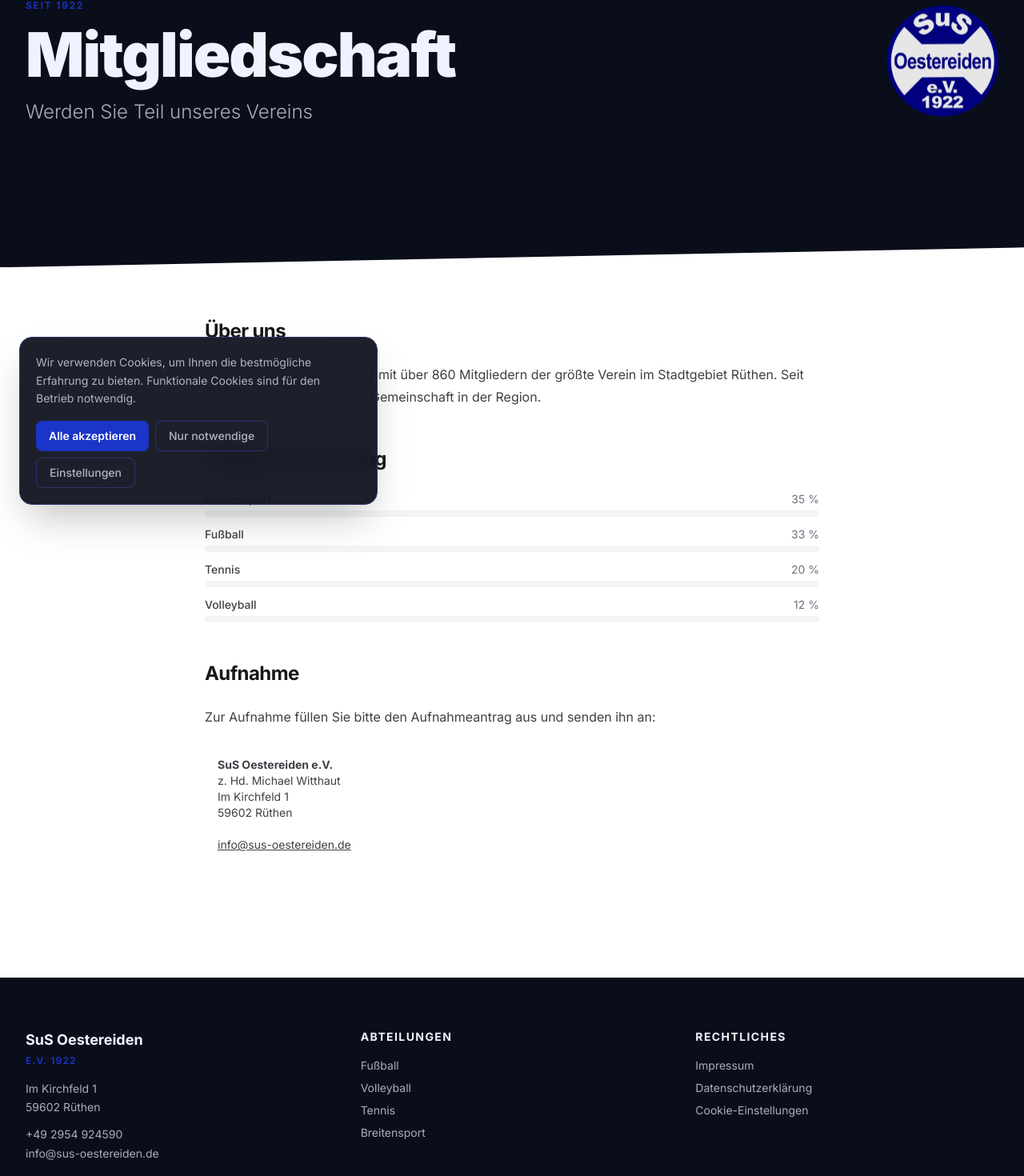
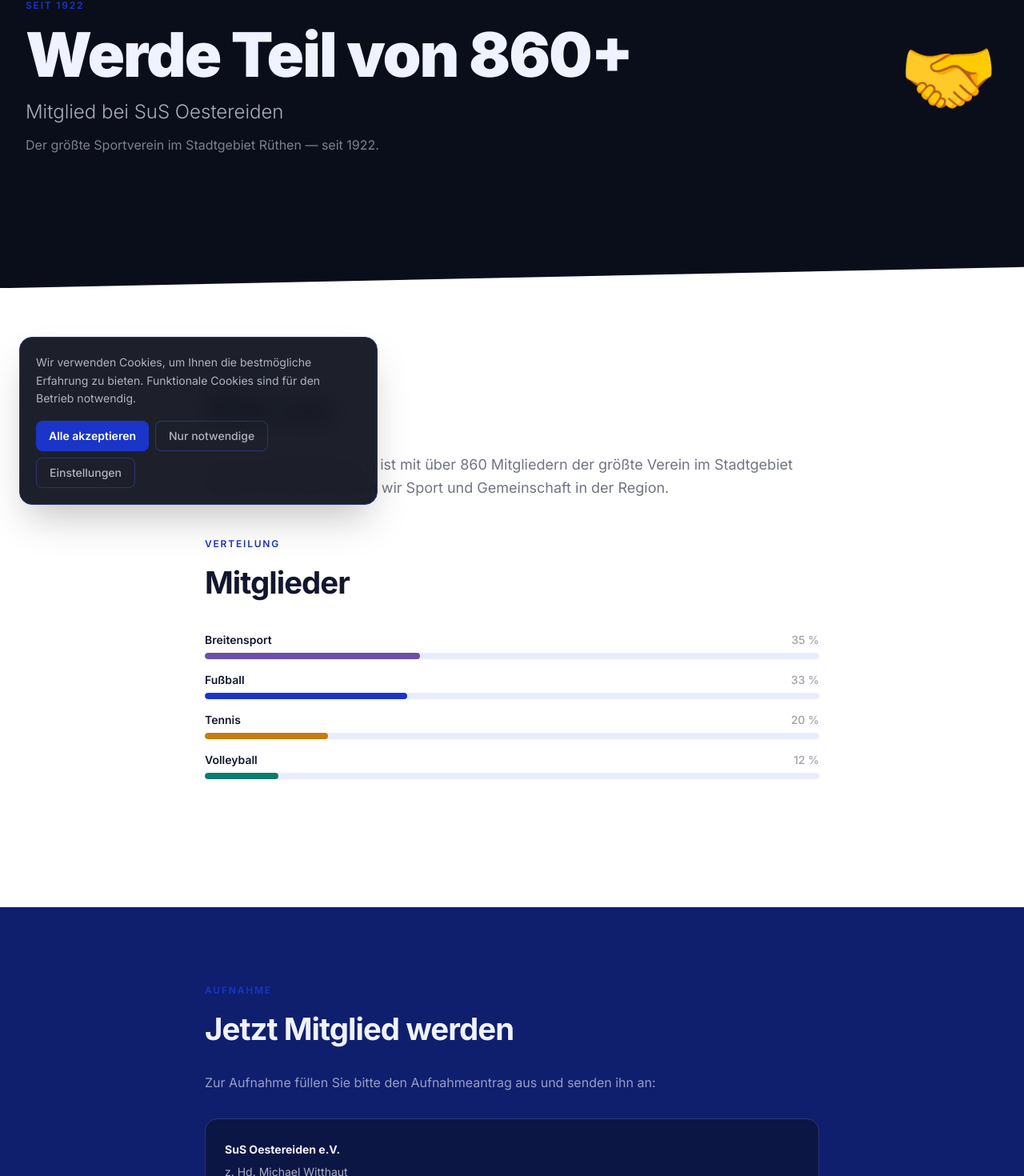
Before and after one commit to nilsworm/Website-Oestereiden, a Next.js app: page /mitgliedschaft in a window 1280 px wide. Shown: the part 145-1615 px from the top of the page at 80% size. Built offline with nearby package versions, Linux system fonts and the light colour scheme.

Commit message:
feat: redesign remaining pages — Layer System, Royal Blue, premium typography

```diff
--- a/src/app/datenschutz/page.tsx
+++ b/src/app/datenschutz/page.tsx
@@ -4,17 +4,17 @@
 
 export default function DatenschutzPage() {
   return (
-    <div className="max-w-3xl mx-auto px-4 py-16">
-      <h1 className="text-3xl font-bold text-zinc-800 mb-8">Datenschutzerklärung</h1>
+    <div className="max-w-3xl mx-auto px-4 py-20">
+      <p className="text-xs font-semibold text-sus-royal uppercase tracking-[0.15em] mb-3">Rechtliches</p>
+      <h1 className="text-4xl font-black text-sus-ink mb-10">Datenschutzerklärung</h1>
 
-      <div className="prose prose-zinc max-w-none">
+      <div className="prose prose-zinc max-w-none prose-headings:font-bold prose-a:text-sus-royal">
         <h2>1. Datenschutz auf einen Blick</h2>
         <p>
           Der Betreiber dieser Website nimmt den Schutz Ihrer persönlichen Daten sehr ernst.
           Diese Datenschutzerklärung erläutert, welche Daten wir erheben, wie wir sie verwenden
           und welche Rechte Sie haben.
         </p>
-
         <h2>2. Erhobene Daten</h2>
         <p>
           Beim Besuch dieser Website werden technisch notwendige Daten automatisch erhoben
@@ -25,14 +25,12 @@
           Personenbezogene Daten (Name, E-Mail) werden nur erhoben, wenn Sie uns diese
           freiwillig mitteilen (z.B. per E-Mail-Kontakt).
         </p>
-
         <h2>3. Hosting</h2>
         <p>
           Diese Website wird auf einem Server in Deutschland gehostet (Hetzner Online GmbH,
           Industriestr. 25, 91710 Gunzenhausen). Die Verarbeitung erfolgt auf Grundlage von
-          Art. 6 Abs. 1 lit. f DSGVO (berechtigtes Interesse am sicheren Betrieb der Website).
+          Art. 6 Abs. 1 lit. f DSGVO.
         </p>
-
         <h2>4. Cookies</h2>
         <p>
           Wir verwenden ausschließlich technisch notwendige Cookies sowie optionale Cookies
@@ -40,9 +38,7 @@
           speichern wir lokal in Ihrem Browser (localStorage). Sie können Ihre Einwilligung
           jederzeit über den Link „Cookie-Einstellungen" im Footer widerrufen.
         </p>
-
         <h2>5. Ihre Rechte</h2>
-        <p>Sie haben jederzeit das Recht auf:</p>
         <ul>
           <li>Auskunft über Ihre gespeicherten personenbezogenen Daten (Art. 15 DSGVO)</li>
           <li>Berichtigung unrichtiger Daten (Art. 16 DSGVO)</li>
@@ -51,16 +47,12 @@
           <li>Widerspruch gegen die Verarbeitung (Art. 21 DSGVO)</li>
           <li>Datenübertragbarkeit (Art. 20 DSGVO)</li>
         </ul>
-
         <h2>6. Kontakt Datenschutz</h2>
         <p>
-          Bei Fragen zum Datenschutz wenden Sie sich an:<br />
-          SuS Oestereiden e.V.<br />
-          Im Kirchfeld 1, 59602 Rüthen<br />
+          SuS Oestereiden e.V., Im Kirchfeld 1, 59602 Rüthen<br />
           <a href="mailto:info@sus-oestereiden.de">info@sus-oestereiden.de</a>
         </p>
-
-        <p className="text-sm text-gray-500 mt-8">Stand: Juni 2026</p>
+        <p className="text-sm text-sus-ink/30">Stand: Juni 2026</p>
       </div>
     </div>
   )
--- a/src/app/hallenbelegung/page.tsx
+++ b/src/app/hallenbelegung/page.tsx
@@ -8,23 +8,31 @@
 export default function HallenbelegungPage() {
   return (
     <>
-      <HeroSection title="Hallenbelegung" subtitle="Wochenbelegungsplan der Vereinshalle" />
-      <section className="py-16 px-4">
+      <HeroSection
+        title="Hallenbelegung"
+        subtitle="Wochenbelegungsplan der Vereinshalle"
+        icon="🏟️"
+      />
+      <section className="py-24 px-4 bg-white">
         <div className="max-w-7xl mx-auto">
-          <div className="flex gap-4 flex-wrap mb-8 text-xs">
+          <div className="flex flex-wrap gap-3 mb-8">
             {[
-              { label: 'Fußball', color: 'border-sus-green bg-green-100' },
-              { label: 'Volleyball', color: 'border-blue-500 bg-blue-50' },
-              { label: 'Tennis', color: 'border-yellow-500 bg-yellow-50' },
-              { label: 'Breitensport', color: 'border-purple-500 bg-purple-50' },
+              { label: 'Fußball',      color: '#1a35c8' },
+              { label: 'Volleyball',   color: '#0d7a6e' },
+              { label: 'Tennis',       color: '#c47d0e' },
+              { label: 'Breitensport', color: '#6b4faa' },
             ].map(item => (
-              <span key={item.label} className={`flex items-center gap-1.5 px-3 py-1 rounded-full border-l-4 ${item.color}`}>
+              <span
+                key={item.label}
+                className="flex items-center gap-2 px-3 py-1 rounded-full text-xs font-semibold bg-white shadow-sm border-l-4"
+                style={{ borderColor: item.color, color: item.color }}
+              >
                 {item.label}
               </span>
             ))}
           </div>
           <HallSchedule slots={hallSlots} />
-          <p className="text-xs text-gray-400 mt-6">
+          <p className="text-xs text-sus-ink/30 mt-8">
             Stand: Saison 2024/25. Änderungen vorbehalten. Kontakt: info@sus-oestereiden.de
           </p>
         </div>
--- a/src/app/impressum/page.tsx
+++ b/src/app/impressum/page.tsx
@@ -4,35 +4,32 @@
 
 export default function ImpressumPage() {
   return (
-    <div className="max-w-3xl mx-auto px-4 py-16">
-      <h1 className="text-3xl font-bold text-zinc-800 mb-8">Impressum</h1>
+    <div className="max-w-3xl mx-auto px-4 py-20">
+      <p className="text-xs font-semibold text-sus-royal uppercase tracking-[0.15em] mb-3">Rechtliches</p>
+      <h1 className="text-4xl font-black text-sus-ink mb-10">Impressum</h1>
 
-      <div className="prose prose-zinc max-w-none">
+      <div className="prose prose-zinc max-w-none prose-headings:font-bold prose-a:text-sus-royal">
         <h2>Angaben gemäß § 5 TMG</h2>
         <p>
           Spiel- und Sportverein Oestereiden e.V. 1922<br />
           Im Kirchfeld 1<br />
           59602 Rüthen
         </p>
-
         <h2>Vertreten durch</h2>
         <p>
           Ulrich Mehn (Vereinsvorsitzender)<br />
           Michael Witthaut (Geschäftsführer)
         </p>
-
         <h2>Kontakt</h2>
         <p>
           Telefon: +49 2954 924590<br />
           E-Mail: <a href="mailto:info@sus-oestereiden.de">info@sus-oestereiden.de</a>
         </p>
-
         <h2>Vereinsregister</h2>
         <p>
           Registergericht: Amtsgericht Warstein<br />
           Registernummer: 0069
         </p>
-
         <h2>Verantwortlich für den Inhalt nach § 55 Abs. 2 RStV</h2>
         <p>
           Robin Heidel<br />
--- a/src/app/mitgliedschaft/page.tsx
+++ b/src/app/mitgliedschaft/page.tsx
@@ -4,69 +4,74 @@
 export const metadata: Metadata = { title: 'Mitgliedschaft' }
 
 const distribution = [
-  { abteilung: 'Breitensport', anteil: 35 },
-  { abteilung: 'Fußball', anteil: 33 },
-  { abteilung: 'Tennis', anteil: 20 },
-  { abteilung: 'Volleyball', anteil: 12 },
+  { abteilung: 'Breitensport', anteil: 35, color: '#6b4faa' },
+  { abteilung: 'Fußball',      anteil: 33, color: '#1a35c8' },
+  { abteilung: 'Tennis',       anteil: 20, color: '#c47d0e' },
+  { abteilung: 'Volleyball',   anteil: 12, color: '#0d7a6e' },
 ]
 
 export default function MitgliedschaftPage() {
   return (
     <>
       <HeroSection
-        title="Mitgliedschaft"
-        subtitle="Werden Sie Teil unseres Vereins"
+        title="Werde Teil von 860+"
+        subtitle="Mitglied bei SuS Oestereiden"
+        description="Der größte Sportverein im Stadtgebiet Rüthen — seit 1922."
+        icon="🤝"
       />
-      <section className="py-16 px-4">
+
+      <section className="py-24 px-4 bg-white">
         <div className="max-w-3xl mx-auto">
-          <div className="prose prose-zinc max-w-none">
-            <h2>Über uns</h2>
-            <p>
+          <p className="text-xs font-semibold text-sus-royal uppercase tracking-[0.15em] mb-3">Der Verein</p>
+          <h2 className="text-[clamp(24px,3vw,40px)] font-bold text-sus-ink mb-6">Über uns</h2>
+          <p className="text-sus-ink/60 leading-relaxed mb-12 text-lg">
             Der SuS Oestereiden e.V. ist mit über 860 Mitgliedern der größte Verein im
             Stadtgebiet Rüthen. Seit 1922 fördern wir Sport und Gemeinschaft in der Region.
           </p>
 
-            <h2>Mitgliederverteilung</h2>
-            <div className="not-prose space-y-3 mb-8">
+          <p className="text-xs font-semibold text-sus-royal uppercase tracking-[0.15em] mb-3">Verteilung</p>
+          <h2 className="text-[clamp(24px,3vw,40px)] font-bold text-sus-ink mb-8">Mitglieder</h2>
+          <div className="space-y-4 mb-16">
             {distribution.map(d => (
               <div key={d.abteilung}>
-                  <div className="flex justify-between text-sm mb-1">
-                    <span className="font-medium">{d.abteilung}</span>
-                    <span className="text-gray-500">{d.anteil} %</span>
+                <div className="flex justify-between text-sm mb-1.5">
+                  <span className="font-semibold text-sus-ink">{d.abteilung}</span>
+                  <span className="text-sus-ink/40 font-medium">{d.anteil} %</span>
                 </div>
-                  <div className="h-2 bg-gray-100 rounded-full overflow-hidden">
+                <div className="h-2 bg-sus-ice rounded-full overflow-hidden">
                   <div
-                      className="h-full bg-sus-green rounded-full"
-                      style={{ width: `${d.anteil}%` }}
+                    className="h-full rounded-full transition-all duration-700"
+                    style={{ width: `${d.anteil}%`, backgroundColor: d.color }}
                   />
                 </div>
               </div>
             ))}
           </div>
+        </div>
+      </section>
 
-            <h2>Aufnahme</h2>
-            <p>
+      <section className="py-24 px-4 bg-sus-club">
+        <div className="max-w-3xl mx-auto">
+          <p className="text-xs font-semibold text-sus-royal uppercase tracking-[0.15em] mb-3">Aufnahme</p>
+          <h2 className="text-[clamp(24px,3vw,40px)] font-bold text-sus-light mb-6">Jetzt Mitglied werden</h2>
+          <p className="text-sus-light/60 leading-relaxed mb-8">
             Zur Aufnahme füllen Sie bitte den Aufnahmeantrag aus und senden ihn an:
           </p>
-            <address className="not-italic bg-sus-green-pale rounded-lg p-4 text-sm not-prose">
-              <strong>SuS Oestereiden e.V.</strong><br />
+          <div className="bg-sus-navy/50 rounded-2xl p-6 mb-8 border border-sus-muted text-sus-light/70 text-sm leading-loose">
+            <strong className="text-sus-light">SuS Oestereiden e.V.</strong><br />
             z. Hd. Michael Witthaut<br />
             Im Kirchfeld 1<br />
-              59602 Rüthen<br /><br />
-              <a href="mailto:info@sus-oestereiden.de" className="text-sus-green underline">
+            59602 Rüthen<br />
+            <a href="mailto:info@sus-oestereiden.de" className="text-sus-royal hover:underline font-semibold">
               info@sus-oestereiden.de
             </a>
-            </address>
-
-            <div className="not-prose mt-6">
+          </div>
           <a
             href="/downloads/aufnahmeantrag.pdf"
-                className="inline-flex items-center gap-2 px-6 py-3 bg-sus-green text-white font-medium rounded-lg hover:bg-sus-green-light transition-colors"
+            className="inline-flex items-center gap-2 px-6 py-3 bg-sus-royal text-white font-semibold rounded-xl hover:bg-sus-royal/90 transition-colors"
           >
             Aufnahmeantrag herunterladen (PDF)
           </a>
-            </div>
-          </div>
         </div>
       </section>
     </>
```
Lines whose indentation alone changed are shown as unchanged.
